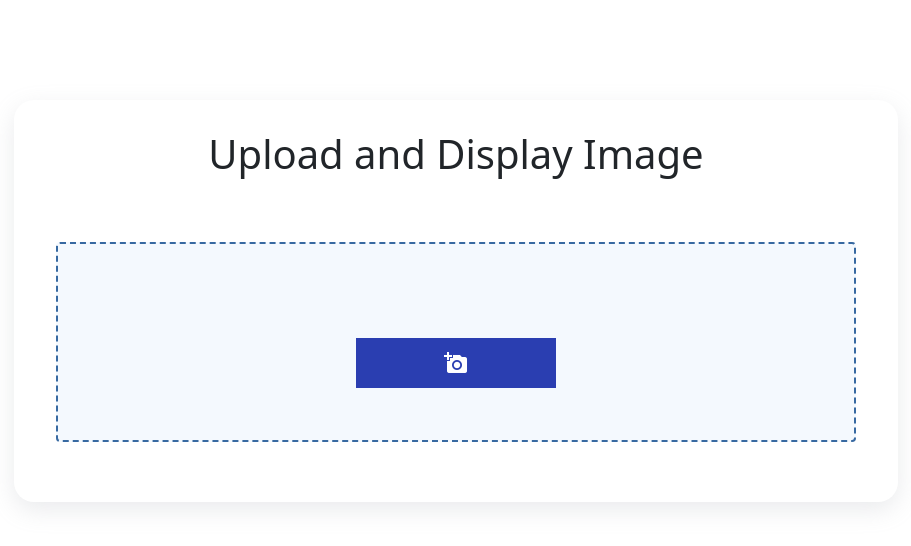
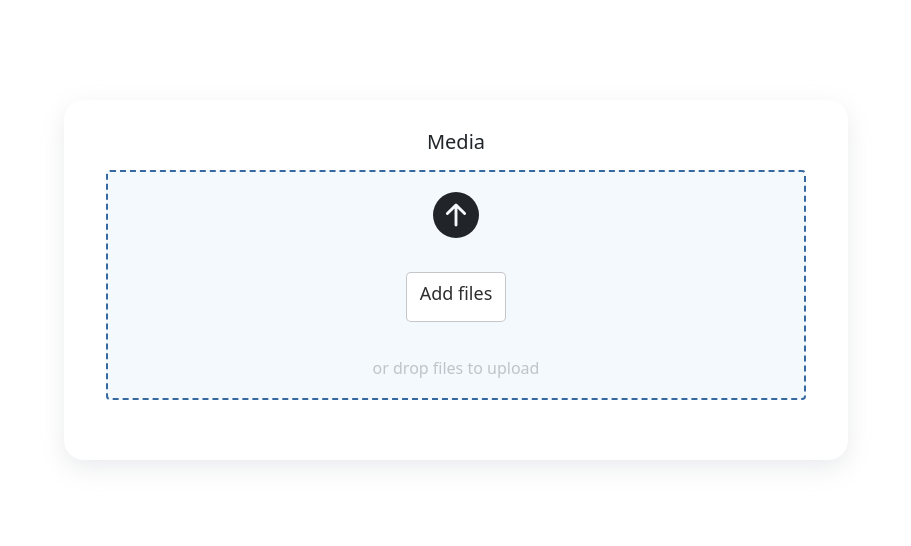
Before and after one commit to ahmednasser19/media-uploader-react, a React (Create React App) app: page / in a window 1280 px wide. Shown: the top 546 px of the page, without its empty margins (184-1095 px from the left). Built offline with nearby package versions, Linux system fonts and the light colour scheme.

Commit message:
add checkbox to the media

```diff
--- a/package.json
+++ b/package.json
@@ -13,7 +13,9 @@
     "@testing-library/user-event": "^13.5.0",
     "axios": "^0.26.1",
     "bootstrap": "^5.1.3",
+    "bootstrap-icons": "^1.8.1",
     "react": "^17.0.2",
+    "react-bootstrap": "^2.2.1",
     "react-dom": "^17.0.2",
     "react-scripts": "5.0.0",
     "styled-component": "^2.8.0",
--- a/public/index.html
+++ b/public/index.html
@@ -23,6 +23,12 @@
     <link
       rel="shortcut icon"
       href="http://icons.iconarchive.com/icons/paomedia/small-n-flat/1024/sign-add-icon.png"
+    />
+    <link
+      rel="stylesheet"
+      href="https://stackpath.bootstrapcdn.com/bootstrap/4.1.0/css/bootstrap.min.css"
+      integrity="sha384-9gVQ4dYFwwWSjIDZnLEWnxCjeSWFphJiwGPXr1jddIhOegiu1FwO5qRGvFXOdJZ4"
+      crossorigin="anonymous"
     />
     <!--
       Notice the use of %PUBLIC_URL% in the tags above.
--- a/src/App.css
+++ b/src/App.css
@@ -12,7 +12,7 @@
 
 * {
   padding: 0;
-  margin: 0;
+  margin: 0px;
   box-sizing: border-box;
 }
 
@@ -54,12 +54,15 @@ body {
 }
 .label {
   height: 50px;
-  width: 200px;
-  background-color: #2a3eb1;
+  width: 100px;
+  background-color: #fff;
   color: white;
-  display: grid;
+  margin-top: 5px;
+  border: 1px solid rgba(137, 143, 149, 0.5);
+  text-align: center;
+  border-radius: 5px;
   place-items: center;
-  font-size: 2.5rem;
+  font-size: 2.1rem;
   cursor: pointer;
 }
 
@@ -79,10 +82,9 @@ body {
 }
 
 img {
-  width: 320px;
-  height: 300px;
+  width: 100%;
+  height: 350px;
   object-fit: cover;
-
   padding: 0.75rem;
 }
 
@@ -90,18 +92,75 @@ img {
 }
 
 .home {
-  width: 800px;
-  height: 200px;
+  width: 700px;
+  height: 230px;
   background-color: rgba(233, 243, 254, 0.5);
   padding: 6px;
   border-radius: 4px;
   border: 2px dashed rgba(55, 105, 161, 2);
   font-size: 14px;
-  display: flex;
-  margin-bottom: 7px;
+  display: grid;
+  margin-bottom: 1px;
   position: relative;
   align-items: center;
   justify-content: center;
 }
-.images-layout {
+
+.add-files {
+  text-align: center;
+  margin-top: 10px;
+  font-weight: 400;
+  color: #2f2d2f;
+  font-size: 18px;
 }
+
+.drag-text {
+  color: rgba(137, 143, 149, 0.5);
+  font-size: 16px;
+}
+
+.images-border {
+  display: flex;
+  justify-content: center;
+  margin: 5px;
+  padding: 5px;
+  border-radius: 5px;
+  border: 1px solid rgba(137, 143, 149, 0.5);
+}
+.home-1 {
+  width: 200px;
+  height: 150px;
+  background-color: #fff;
+  padding: 6px;
+  border-radius: 4px;
+  border: 3px dashed rgba(137, 143, 149, 0.5);
+  font-size: 14px;
+  display: grid;
+  margin-bottom: 1px;
+  position: relative;
+  align-items: center;
+  justify-content: center;
+}
+.label-holder-1 {
+  width: 100%;
+  height: 30px;
+  margin-top: 0.3em;
+  font-size: 18px;
+  display: grid;
+  color: #4267b2;
+  place-items: center;
+}
+
+.label-1 {
+  height: 30px;
+  font-size: 22px;
+  width: 100px;
+  background-color: #fff;
+  color: #4267b2;
+  margin-top: 5px;
+  text-align: center;
+  border-radius: 5px;
+  place-items: center;
+
+  cursor: pointer;
+}
--- a/src/components/DisplayIamge.js
+++ b/src/components/DisplayIamge.js
@@ -3,6 +3,8 @@ import '../App.css'
 import HomePage from "./HomePage";
 const UploadAndDisplayImage = () => {
     const [selectedImages, setSelectedImages] = useState([]);
+    const [selectedBoxs, setSelectedBoxs] = useState([])
+
 
     const imageHandelChange = (e) => {
         //console.log(e.target.files)
@@ -16,13 +18,28 @@ const UploadAndDisplayImage = () => {
         }
     }
 
+    const selectedBox = () => {
+        setSelectedBoxs(selectedBoxs + 1)
+    }
+
     const renderImages = (s) => {
 
         return s.map((photo) => {
             return <>
-                <div className="images-layout" >
-                    <img src={photo} key={photo} />
+
+
+                <div className="images-border col-md-3">
+                    <div className="custom-control custom-checkbox image-checkbox">
+                        <input type="checkbox" className="custom-control-input" onChange={selectedBox} id={photo} />
+                        <label className="custom-control-label" for={photo}>
+                            <img src={photo} key={photo} alt="#" className="img-fluid" />
+                        </label>
                     </div>
+
+                </div>
+
+
+
             </>
         })
     }
@@ -39,6 +56,7 @@ const UploadAndDisplayImage = () => {
     const dragLeave = (e) => {
         e.preventDefault();
     }
+    //function to invoke the dragged images to the images array
     const fileDrop = (e) => {
         e.preventDefault();
         const files = e.dataTransfer.files;
@@ -56,62 +74,16 @@ const UploadAndDisplayImage = () => {
     }
 
 
-
-
     return (
-        // (selectedImages.length) == 0 ?
-        // <>
-        //     <div className="draggable-container">
-        //         <div>
-        //             <h5>Media</h5>
-        //         </div>
-
-
-
-        //         <div className="home" onDragOver={dragOver} onDragEnter={dragEnter} onDragLeave={dragLeave} onDrop={fileDrop}>
-
-
-
-
-
-
-
-
-        //             {/* <input type="file" id="file" multiple onChange={imageHandelChange} />
-        //                 <div className="label-holder">
-        //                     <label htmlFor="file" className="label">
-        //                         <i className="material-icons">add_a_photo</i>
-        //                     </label>
-        //                 </div> */}
-        //         </div>
-
-        //     </div>
-
-
-        // </>
-
-
-
-
-
-        //    :
+        (selectedImages.length) == 0 ?
 
             <>
-
-
-            <h1>Upload and Display Image </h1>
-
+                <h5>Media </h5>
                 <div className="result">
                     {renderImages(selectedImages)}
                 </div>
 
-
-            <br />
-            <br />
                 <div className="container">
-
-
-
 
                     <div className="home"
                         onDragOver={dragOver}
@@ -119,20 +91,55 @@ const UploadAndDisplayImage = () => {
                         onDragLeave={dragLeave}
                         onDrop={fileDrop}>
 
+                        <div>
+                            {/*arrow svg */}
+                            <svg xmlns="http://www.w3.org/2000/svg" width="46" height="46" fill="currentColor" class="bi bi-arrow-up-circle-fill" viewBox="0 0 16 16">
+                                <path d="M16 8A8 8 0 1 0 0 8a8 8 0 0 0 16 0zm-7.5 3.5a.5.5 0 0 1-1 0V5.707L5.354 7.854a.5.5 0 1 1-.708-.708l3-3a.5.5 0 0 1 .708 0l3 3a.5.5 0 0 1-.708.708L8.5 5.707V11.5z" />
+                            </svg>
+                        </div>
                         <input type="file" id="file" multiple onChange={imageHandelChange} />
-                    <div className="label-holder">
+
+                        <div className="add-file-layout">
                             <label htmlFor="file" className="label">
-                            <i className="material-icons">add_a_photo</i>
+
+                                <p className="add-files">Add files</p>
+
                             </label>
                         </div>
+
+                        <div className="drag-text">or drop files to upload</div>
+                    </div>
+                </div>
+            </>
+            :
+            <>
+
+                <h1>{selectedBoxs.length} --- {selectedImages.length} media selected </h1>
+
+                <div className="container">
+
+                    <div className="result">
+                        {renderImages(selectedImages)}
                     </div>
 
+                    <div className="home-1"
+                        onDragOver={dragOver}
+                        onDragEnter={dragEnter}
+                        onDragLeave={dragLeave}
+                        onDrop={fileDrop}>
 
+                        <input type="file" id="file" multiple onChange={imageHandelChange} />
 
+                        <div className="label-holder-1">
+                            <label htmlFor="file" className="label-1">
+                                <p className="add">Add media</p>
+                            </label>
                         </div>
-
-
-
+                        <div style={{ fontSize: "14px" }}>
+                            or drop files to upload
+                        </div>
+                    </div>
+                </div>
 
             </>
 
--- a/src/index.js
+++ b/src/index.js
@@ -1,6 +1,7 @@
 import React from 'react';
 import ReactDOM from 'react-dom';
 import App from './App';
+import 'bootstrap/dist/css/bootstrap.min.css';
 
 ReactDOM.render(
   <React.StrictMode>
```
Also changed, not shown: 2 other files (tests, documents, lock files or other folders). Lines whose indentation alone changed are shown as unchanged.
